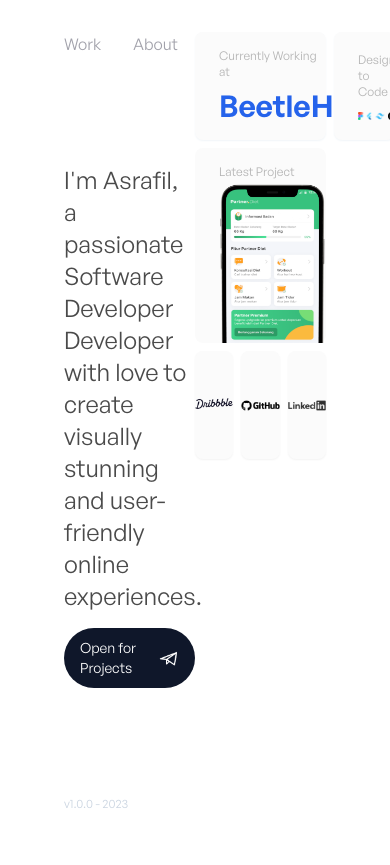
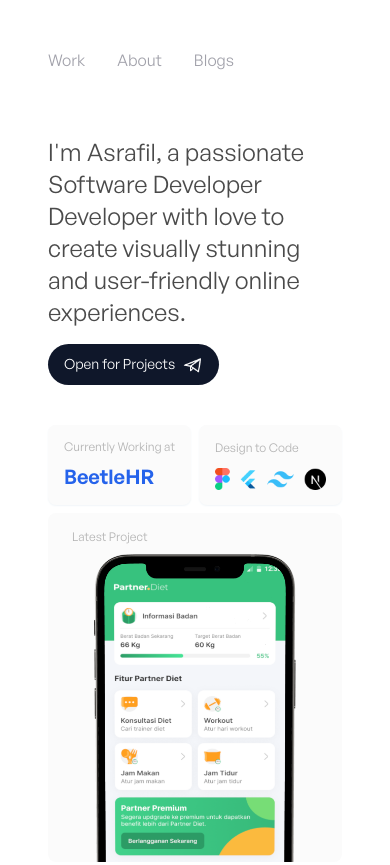
Before and after one commit to asrafilll/portfolio, a website built with Vite: page index.html in a window 390 px wide. Shown: the top 865 px of the page. Before the commit the page ends 844 px from the top, so only its background shows below. Built offline with nearby package versions, Linux system fonts and the light colour scheme.

Commit message:
feat: add mobile responsive:

```diff
--- a/index.html
+++ b/index.html
@@ -11,16 +11,18 @@
       type="image/x-icon"
     />
   </head>
-  <body class="px-16 py-8 w-screen h-screen flex">
-    <div class="flex flex-col justify-between w-1/2 h-full">
+  <body
+    class="p-12 lg:px-16 lg:py-8 w-screen h-screen flex lg:flex-row flex-col"
+  >
+    <div class="flex flex-col justify-between lg:w-1/2 h-full w-full">
       <header class="flex gap-8">
         <div class="text-zinc-400">Work</div>
         <div class="text-zinc-400">About</div>
         <div class="text-zinc-400">Blogs</div>
       </header>
       <section>
-        <div class="text-2xl text-light-black max-w-lg">
-          <p>
+        <div class="text-2xl lg:max-w-lg mt-16 lg:mt-0">
+          <p class="text-light-black">
             I'm Asrafil, a passionate Software Developer Developer with love to
             create visually stunning and user-friendly online experiences.
           </p>
@@ -32,14 +34,18 @@
           </div>
         </div>
       </section>
-      <footer class="text-xs text-slate-300">v1.0.0 - 2023</footer>
+      <footer class="text-xs text-slate-300 lg:block hidden">
+        v1.0.0 - 2023
+      </footer>
     </div>
 
-    <div class="w-1/2 h-full flex flex-col gap-2">
+    <div class="w-full lg:w-1/2 h-full flex flex-col gap-2 mt-10 lg:mt-0">
       <div class="flex w-full gap-2">
         <div class="card">
           <p class="text-xs text-slate-text">Currently Working at</p>
-          <div class="pt-2 text-3xl font-semibold text-blue-600">BeetleHR</div>
+          <div class="pt-2 text-xl lg:text-3xl font-semibold text-blue-600">
+            BeetleHR
+          </div>
         </div>
         <div class="card">
           <p class="text-xs text-slate-text">Design to Code</p>
@@ -48,13 +54,17 @@
       </div>
 
       <div
-        class="flex flex-col pl-6 pt-4 bg-slate-75 hover:shadow-md hover:shadow-neutral-100 duration-300 rounded-lg"
+        class="flex flex-col lg:pl-6 pt-4 bg-slate-75 hover:shadow-md hover:shadow-neutral-100 duration-300 rounded-lg"
       >
-        <p class="text-xs text-slate-text text-left">Latest Project</p>
-        <img class="w-64 mx-auto" src="src/assets/mockup.png" />
+        <p class="text-xs text-slate-text text-left pl-6 lg:pl-0">
+          Latest Project
+        </p>
+        <img class="w-52 lg:w-64 mx-auto" src="src/assets/mockup.png" />
       </div>
 
-      <div class="flex w-full gap-2">
+      <div
+        class="flex w-full gap-2 lg:flex-row flex-col mt-10 lg:mt-0 pb-10 lg:pb-0"
+      >
         <div class="logo-card">
           <a href="https://dribbble.com/asrafilll"
             ><img class="w-28 mb-2" src="src/assets/dribbble_logo.png"
@@ -72,6 +82,5 @@
         </div>
       </div>
     </div>
-    <script src="src/js/anime.js"></script>
   </body>
 </html>
--- a/src/css/input.css
+++ b/src/css/input.css
@@ -21,7 +21,7 @@
 
 @layer components {
   .card {
-    @apply bg-slate-75 shadow-sm  hover:shadow-md hover:shadow-slate-200 duration-300 shadow-slate-100 h-[108px] pl-6 w-full flex flex-col justify-center rounded-lg;
+    @apply bg-slate-75 shadow-sm  hover:shadow-md hover:shadow-slate-200 duration-300 shadow-slate-100 h-20 lg:h-[108px] px-4 lg:pl-6  w-full flex flex-col justify-center rounded-lg;
   }
 
   .cta-button {
```
Also changed, not shown: src/css/global.css.
